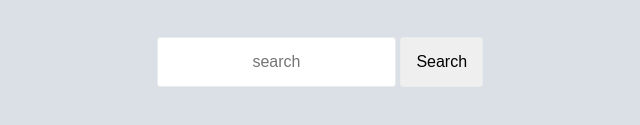
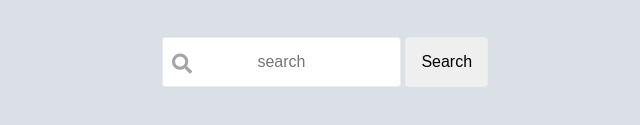
Before and after one commit to jalenparham97/redditPosts, a plain HTML site: page index.html in a window 1280 px wide. Shown: the part 195-320 px from the top of the page, 320-960 px from the left. Drawn offline with nearby package versions, Linux system fonts and the light colour scheme.

Commit message:
added search icon

```diff
--- a/app.js
+++ b/app.js
@@ -11,6 +11,7 @@ $(document).ready(() => {
         $(".post_list").append(`
           <li class="post">
             <p>${data.data.children[i].data.title}</p>
+            <p>${data.data.children[i].data.author}</p>
             <a href="http://www.reddit.com${data.data.children[i].data.permalink}"><img src="${data.data.children[i].data.thumbnail}"></a>
           </li>
         `);
@@ -19,4 +20,3 @@ $(document).ready(() => {
     $("input").val("");
   });
 });
-//  <p>${data.data.children[i].data.author}</p>
--- a/index.html
+++ b/index.html
@@ -16,7 +16,7 @@
   <header class="reddit__header">
     <h1 class="title"><span>search</span> for <span>posts</span> you like</h1>
     <div class="search">
-      <input type="text" class="user__input" placeholder="search">
+      <i class="fas fa-search search__icon"></i><input type="text" class="user__input" placeholder="search">
       <button class="search__button" type="search">Search</button>
     </div>
   </header>
@@ -25,6 +25,10 @@
     <ul class="post_list"></ul>
   </section>
 
+  <footer class="reddit__footer">
+
+  </footer>
+
   <script src="https://code.jquery.com/jquery-3.3.1.min.js"></script>
   <script src="app.js"></script>
 </body>
--- a/style.css
+++ b/style.css
@@ -26,6 +26,14 @@ body {
   margin-bottom: 40px;
 }
 
+.search {
+  position: relative;
+  width: 30%;
+  margin: 0 auto;
+  /* display: flex;
+  justify-content: space-between; */
+}
+
 .user__input, .search__button {
   padding: 15px;
   font-size: 16px;
@@ -33,8 +41,18 @@ body {
   border: 1px solid #e9ebec;
 }
 
+.search__icon {
+  position: absolute;
+  top: 17px;
+  right: 320px;
+  font-size: 20px;
+  color: #a5a5a5;
+
+}
+
 .user__input {
   text-align: center;
+  margin-left: 10px;
 }
 
 .search__button:hover {
```
